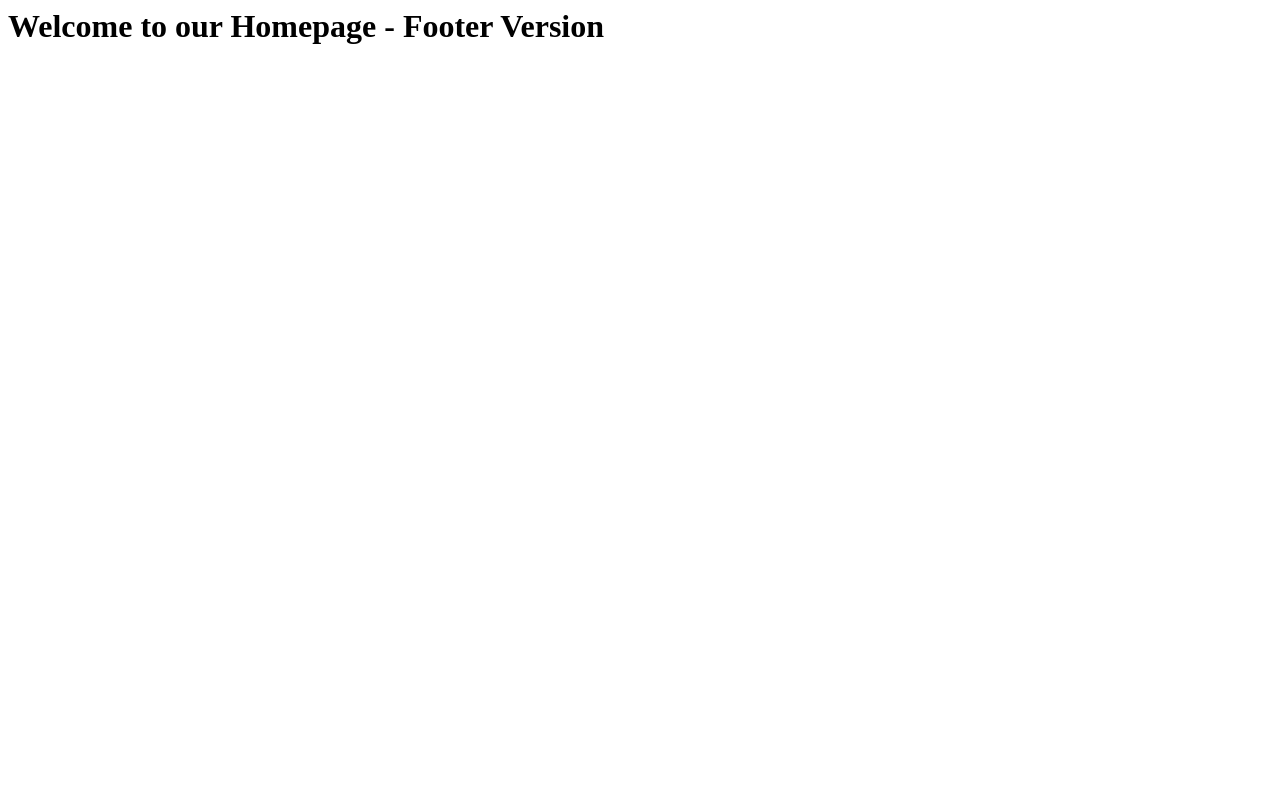
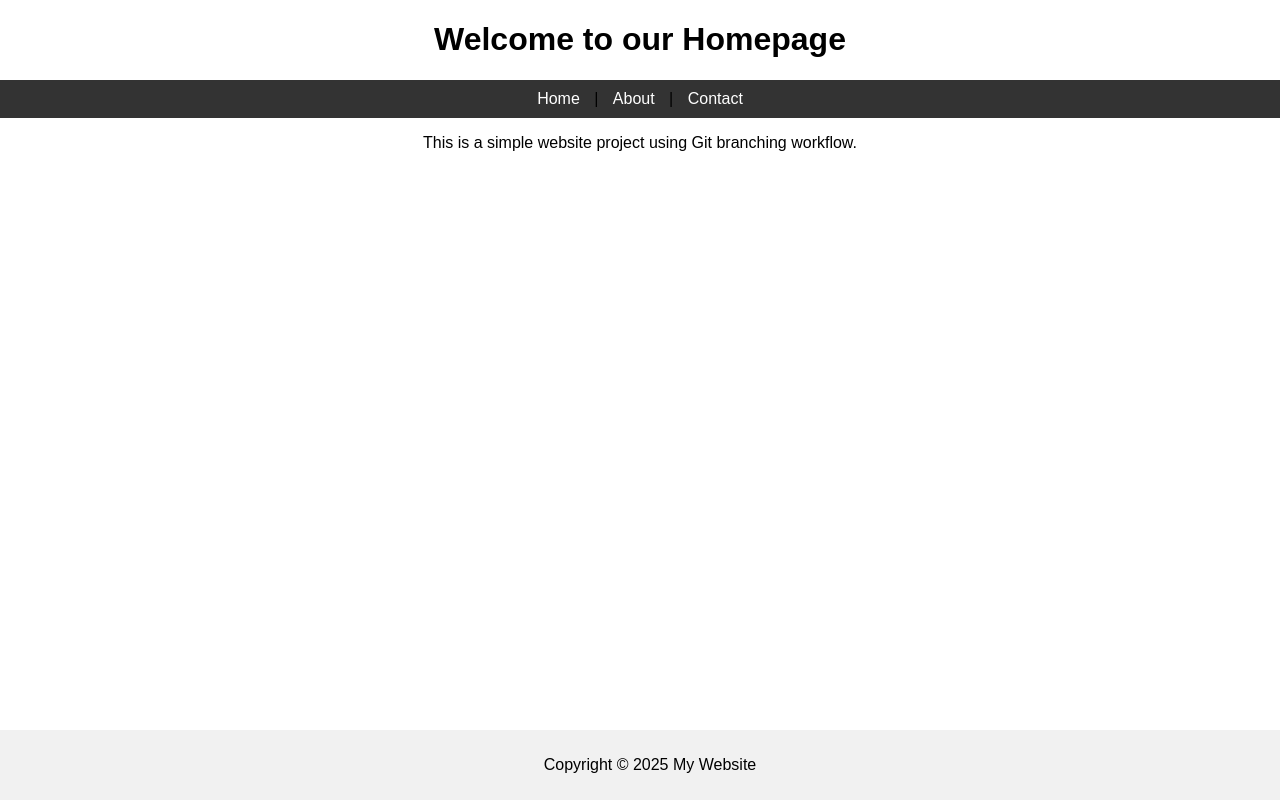
Before and after one commit to 44lvac/act1, a plain HTML site: page index.html in a window 1280 px wide. Drawn offline with Linux system fonts and the light colour scheme.

Commit message:
Update index.html

```diff
--- a/index.html
+++ b/index.html
@@ -1 +1,48 @@
-<h1>Welcome to our Homepage - Footer Version</h1>
+<!DOCTYPE html>
+<html lang="en">
+<head>
+    <meta charset="UTF-8">
+    <title>My Website</title>
+    <style>
+        body {
+            font-family: Arial, sans-serif;
+            margin: 0;
+            padding: 0;
+            text-align: center;
+        }
+        nav {
+            background-color: #333;
+            padding: 10px;
+        }
+        nav a {
+            color: white;
+            margin: 0 10px;
+            text-decoration: none;
+        }
+        footer {
+            background-color: #f1f1f1;
+            padding: 10px;
+            position: fixed;
+            bottom: 0;
+            width: 100%;
+        }
+    </style>
+</head>
+<body>
+
+    <h1>Welcome to our Homepage</h1>
+
+    <nav>
+        <a href="#">Home</a> |
+        <a href="#">About</a> |
+        <a href="#">Contact</a>
+    </nav>
+
+    <p>This is a simple website project using Git branching workflow.</p>
+
+    <footer>
+        <p>Copyright © 2025 My Website</p>
+    </footer>
+
+</body>
+</html>
```
